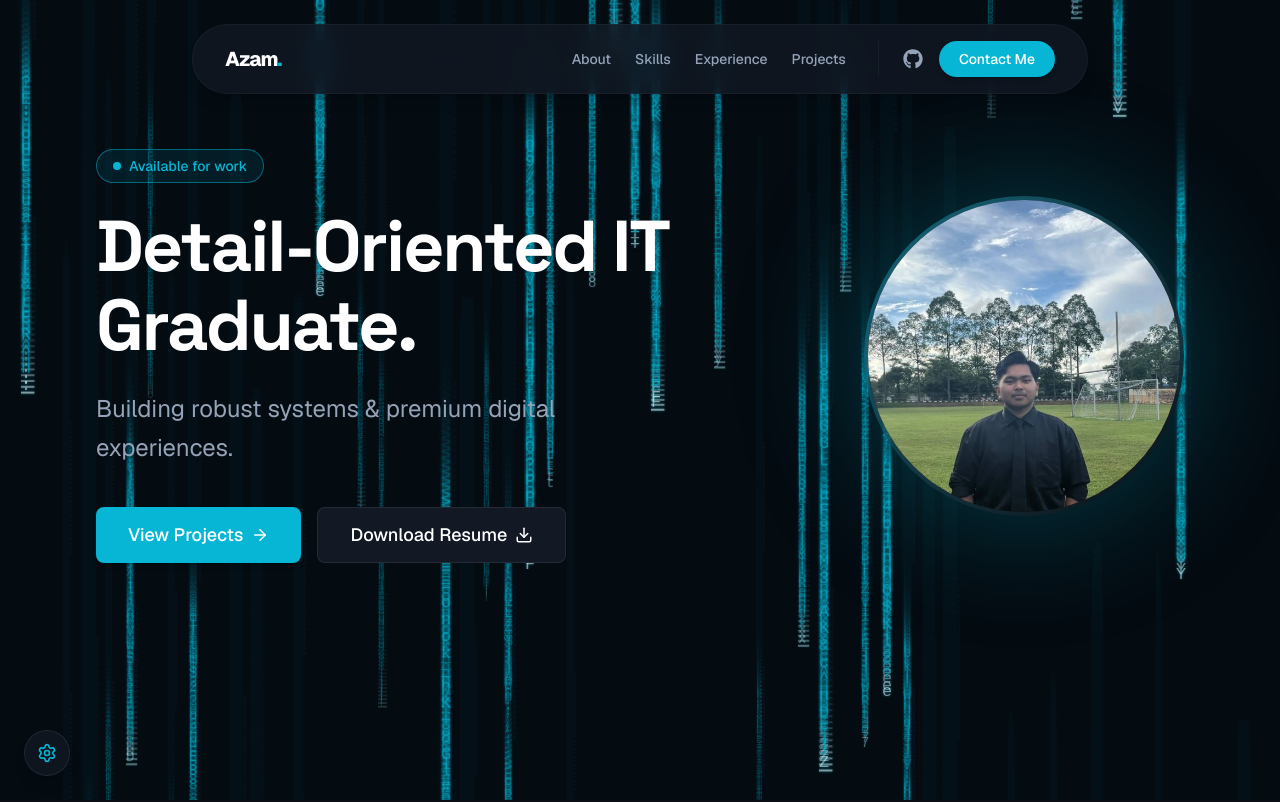
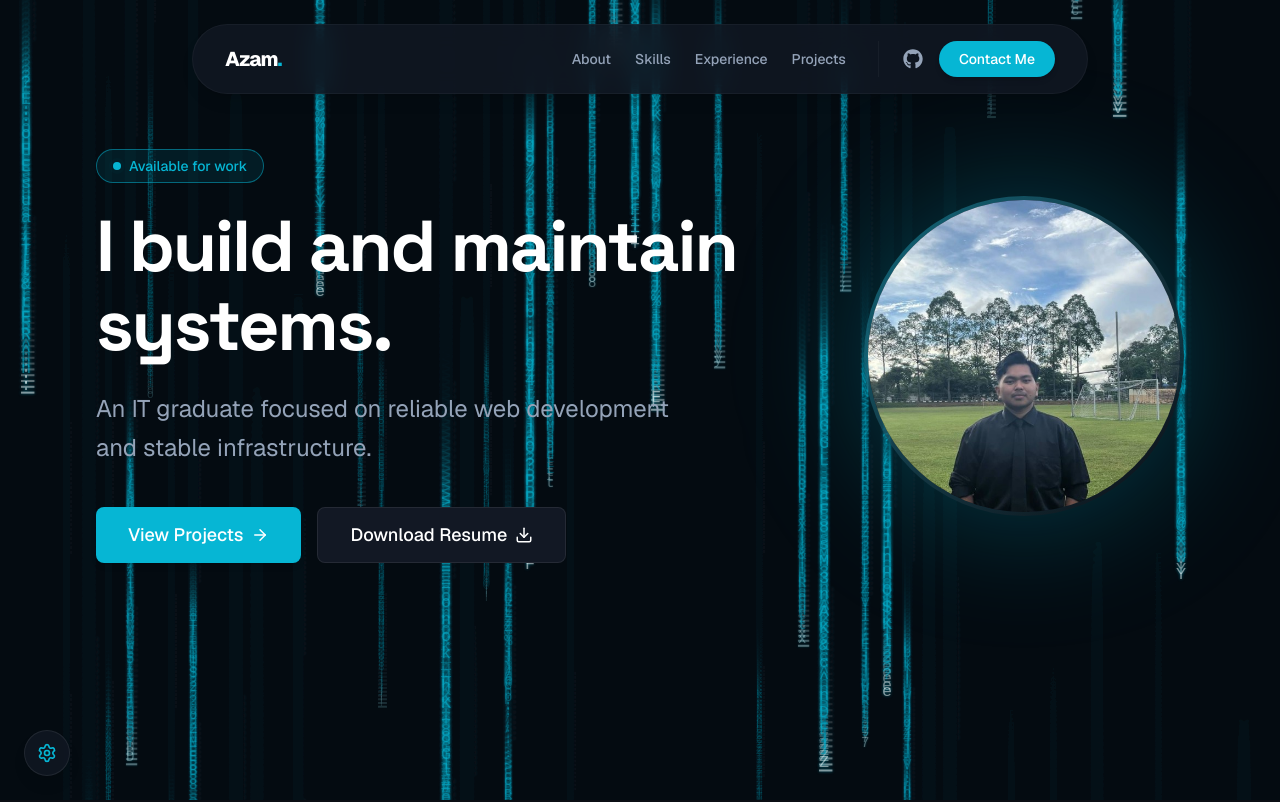
Before and after one commit to MatGol06/azam_portfolio, a Next.js app: page / in a window 1280 px wide. Shown: the top 802 px of the page. Built offline with nearby package versions, Linux system fonts and the light colour scheme.

Commit message:
content: update hero copy to be more grounded and direct

```diff
--- a/src/components/sections/ContactSection.jsx
+++ b/src/components/sections/ContactSection.jsx
@@ -36,7 +36,7 @@ export function ContactSection() {
             </div>
             <div className="flex flex-col gap-2">
               <label htmlFor="email" className="text-sm font-medium text-muted">Email</label>
-              <input type="email" id="email" required className="bg-background border border-border rounded-lg px-4 py-3 text-secondary focus:outline-none focus:ring-2 focus:ring-primary focus:border-transparent transition-colors duration-200" placeholder="azam@sdegroup.com.my" />
+              <input type="email" id="email" required className="bg-background border border-border rounded-lg px-4 py-3 text-secondary focus:outline-none focus:ring-2 focus:ring-primary focus:border-transparent transition-colors duration-200" placeholder="azam@gamil.com" />
             </div>
           </div>
 
--- a/src/data/portfolioData.js
+++ b/src/data/portfolioData.js
@@ -1,7 +1,7 @@
 export const portfolioData = {
   hero: {
-    title: "Detail-Oriented IT Graduate.",
-    subtitle: "Building robust systems & premium digital experiences.",
+    title: "I build and maintain systems.",
+    subtitle: "An IT graduate focused on reliable web development and stable infrastructure.",
     availability: "Available for work"
   },
   about: {
```
